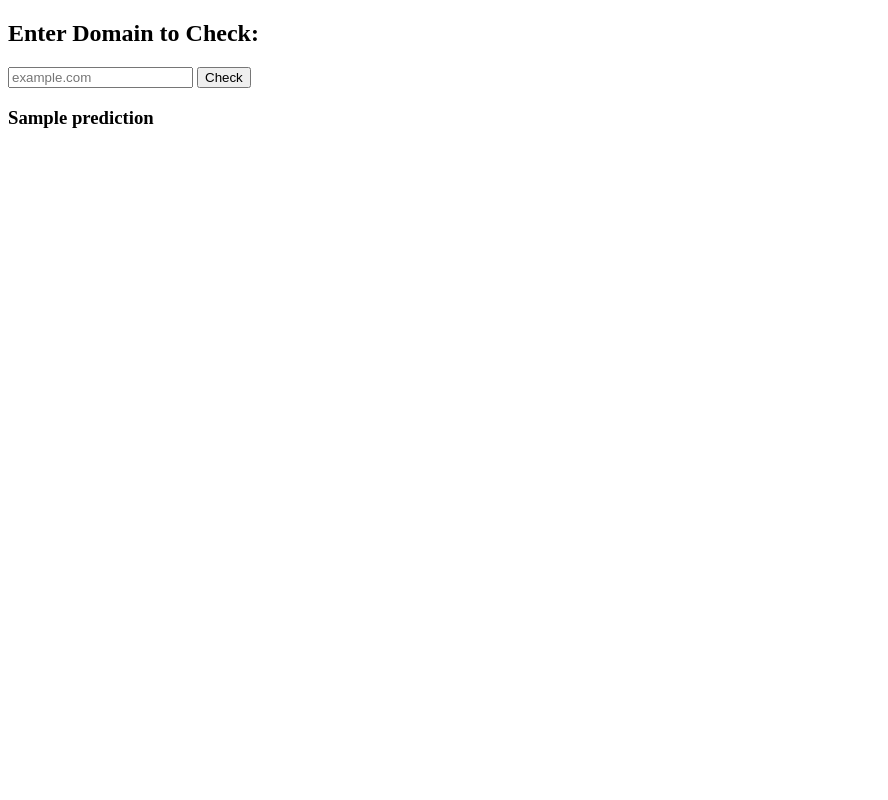
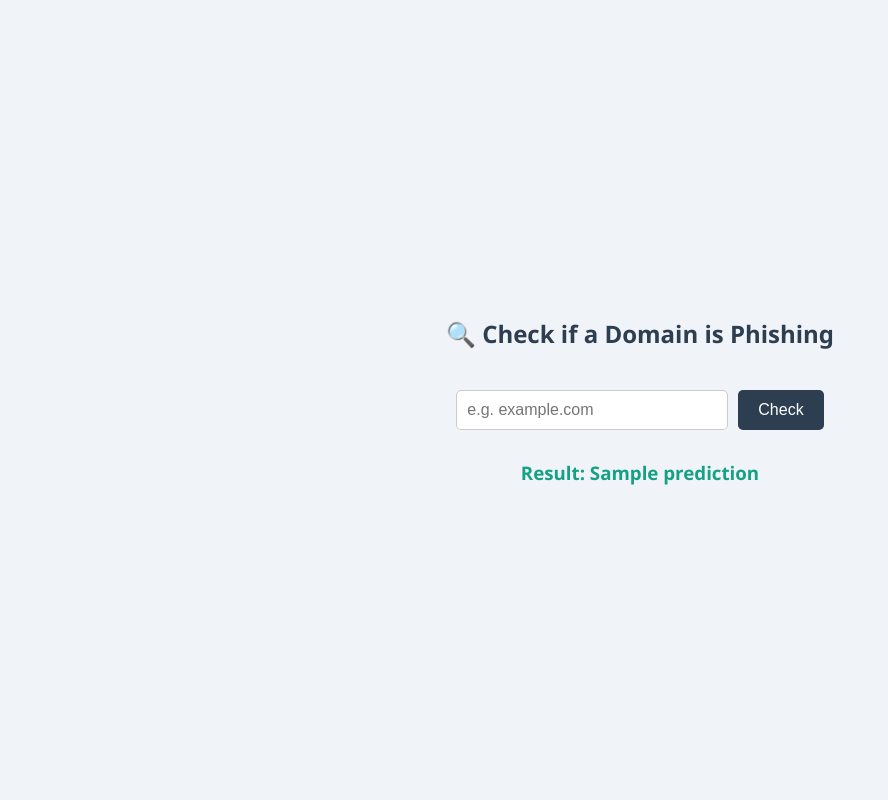
Before and after one commit to sound0422/phishing_domain_detection, a Flask app: template templates/index.html in a window 1280 px wide. Shown: the whole page, without its empty margins (0-888 px from the left). Run offline with Flask 3, Linux system fonts and the light colour scheme; the template is opened without the code that fills it: most values are stand-ins (such as "Sample title", 1, 10 or a date in 2020); parts of the project's set-up code (start-up, migrations or seed data) failed here and were passed over.

Commit message:
Updated the requirements and templates

```diff
--- a/requirements.txt
+++ b/requirements.txt
@@ -1,4 +1,4 @@
-sklearn
+scikit-learn
 xgboost
 Flask
 tldextract
--- a/templates/index.html
+++ b/templates/index.html
@@ -1,14 +1,69 @@
 <!DOCTYPE html>
-<html>
+<html lang="en">
 <head>
-    <title>Phishing Detection</title>
+    <meta charset="UTF-8">
+    <title>Phishing Domain Detection</title>
+    <style>
+        body {
+            font-family: 'Segoe UI', Tahoma, Geneva, Verdana, sans-serif;
+            background-color: #f0f4f8;
+            margin: 0;
+            padding: 0;
+            display: flex;
+            flex-direction: column;
+            align-items: center;
+            justify-content: center;
+            height: 100vh;
+        }
+
+        h2 {
+            color: #2c3e50;
+        }
+
+        form {
+            margin-top: 20px;
+            display: flex;
+            gap: 10px;
+        }
+
+        input[type="text"] {
+            padding: 10px;
+            width: 250px;
+            border: 1px solid #ccc;
+            border-radius: 5px;
+            font-size: 16px;
+        }
+
+        button {
+            padding: 10px 20px;
+            background-color: #2c3e50;
+            color: white;
+            border: none;
+            border-radius: 5px;
+            cursor: pointer;
+            font-size: 16px;
+        }
+
+        button:hover {
+            background-color: #34495e;
+        }
+
+        h3 {
+            margin-top: 30px;
+            color: #16a085;
+        }
+    </style>
 </head>
 <body>
-    <h2>Enter Domain to Check:</h2>
+    <h2>🔍 Check if a Domain is Phishing</h2>
     <form method="post">
-        <input type="text" name="domain" placeholder="example.com">
+        <input type="text" name="domain" placeholder="e.g. example.com" required>
         <button type="submit">Check</button>
     </form>
-    <h3>{{ prediction }}</h3>
+
+    {% if prediction is not none %}
+    <h3>Result: {{ prediction }}</h3>
+{% endif %}
+
 </body>
 </html>
```
